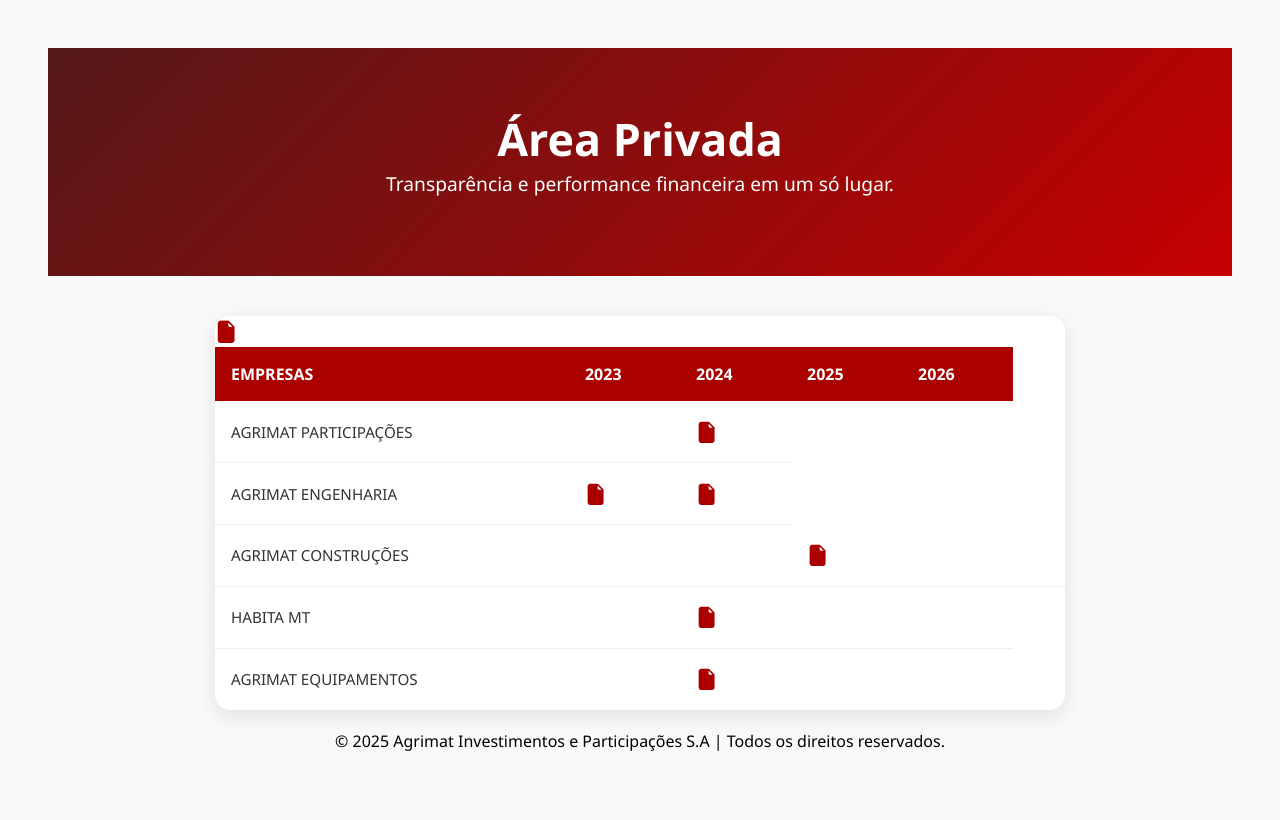
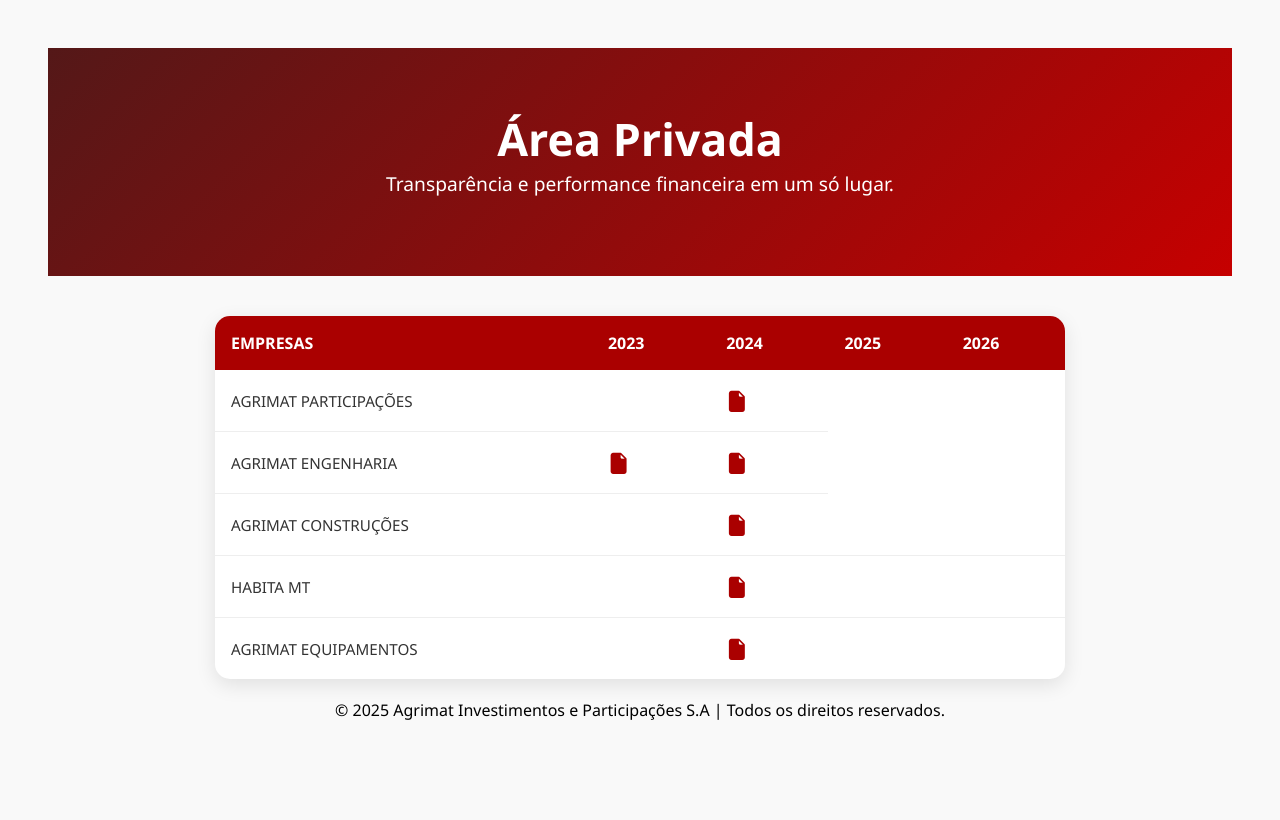
Before and after one commit to agrimat-sys/siteagrimat, a Flask app: page /dashboard in a window 1280 px wide. After the commit the page ends 720 px from the top, so only its background shows below. Run offline with Flask 3, Linux system fonts and the light colour scheme; the visitor is signed in with stand-in values (Sample User, id 1).

Commit message:
Update dashboard.html

```diff
--- a/templates/dashboard.html
+++ b/templates/dashboard.html
@@ -141,7 +141,7 @@
       <tr>
         <td>AGRIMAT CONSTRUÇÕES</td>
         <td></i></td>
-        <td> <td><a href="/static/documentos/DFAGRIMATCONSTRUCOESVF" target="_blank"><i class="bi bi-file-earmark-fill"></i></a></td><i class="bi bi-file-earmark-fill"></i></td>
+        <td><i class="bi bi-file-earmark-fill"></i></td>
         <td></td>
         <td></td>
       </tr>
```
